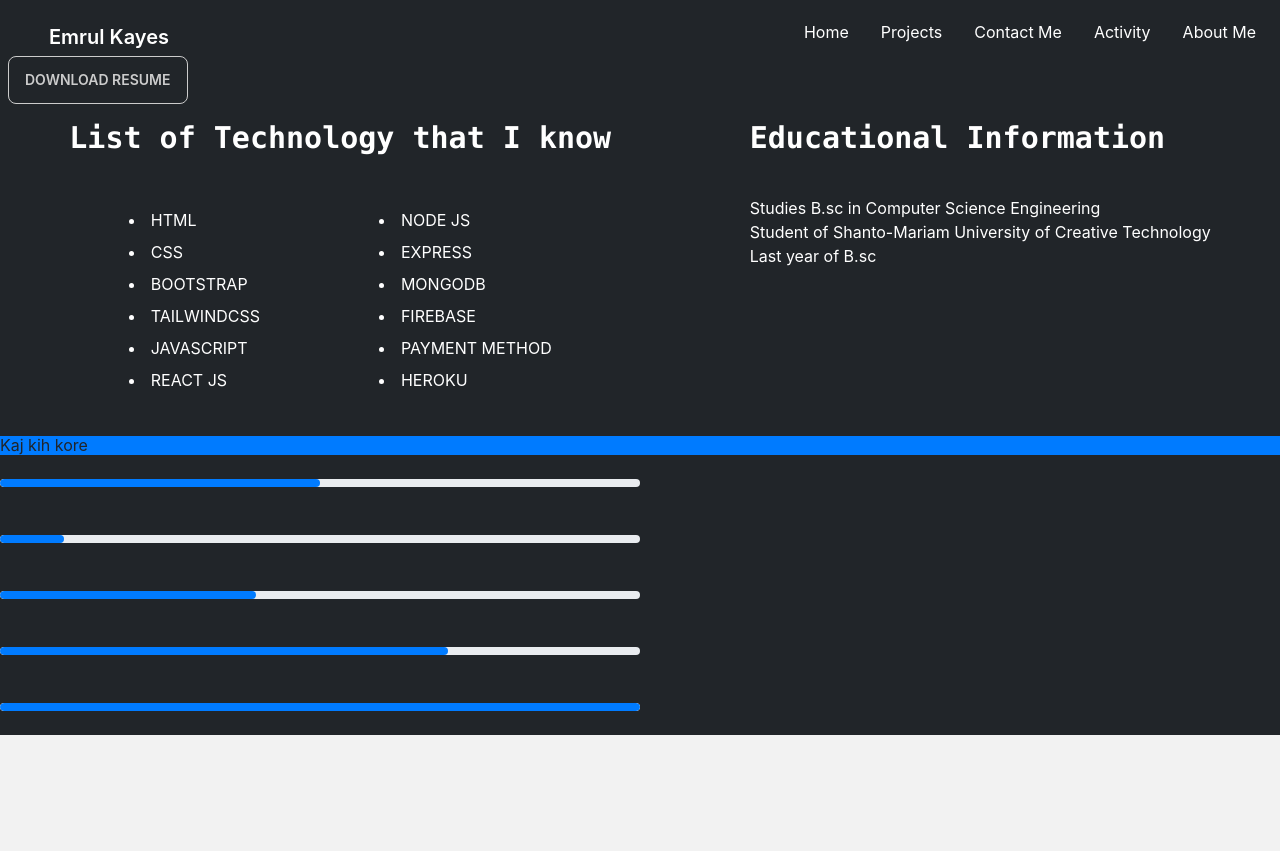
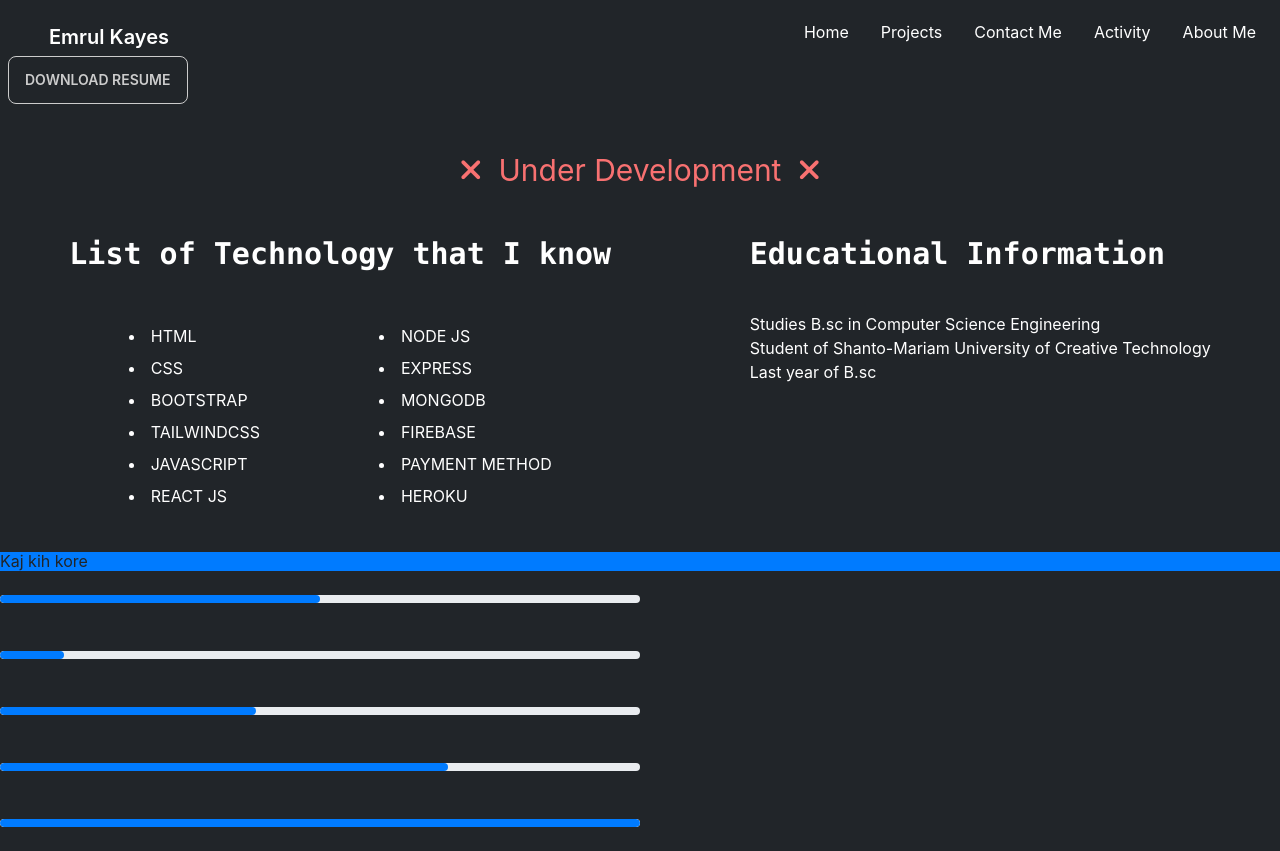
Before and after one commit to its-kayes/Portfolio, a React (Create React App) app: page /about in a window 1280 px wide. Before the commit the page ends 800 px from the top, so only its background shows below. Built offline with nearby package versions, Linux system fonts and the light colour scheme.

Commit message:
Update Route

```diff
--- a/src/components/Parts/About.js
+++ b/src/components/Parts/About.js
@@ -4,6 +4,7 @@ import Progress from './Progress';
 const About = () => {
     return (
         <div className='bg-dark'>
+            <h1 className='text-red-400 text-3xl text-center py-10'> <i class="fa-solid fa-xmark px-2"></i> Under Development <i class="fa-solid fa-xmark px-2"></i> </h1>
             <div className='text-white flex justify-around  '>
                 <div className=' '>
                     <h1 className='text-3xl font-mono font-bold my-2'> List of Technology that I know </h1>
--- a/src/components/Portfolio/Portfolio.js
+++ b/src/components/Portfolio/Portfolio.js
@@ -12,7 +12,6 @@ const Portfolio = () => {
 
             <Banner> </Banner>
 
-            <Project> </Project>
 
             {/* <ContactMe> </ContactMe> */}
 
@@ -22,6 +21,8 @@ const Portfolio = () => {
 
             <SocialLinks>  </SocialLinks>
 
+            <Project> </Project>
+
 
         </div>
     );
```
